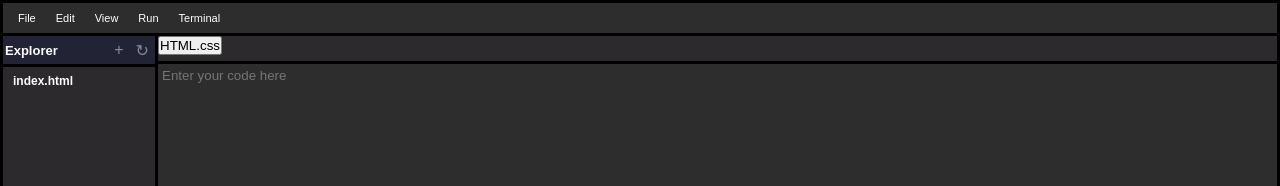
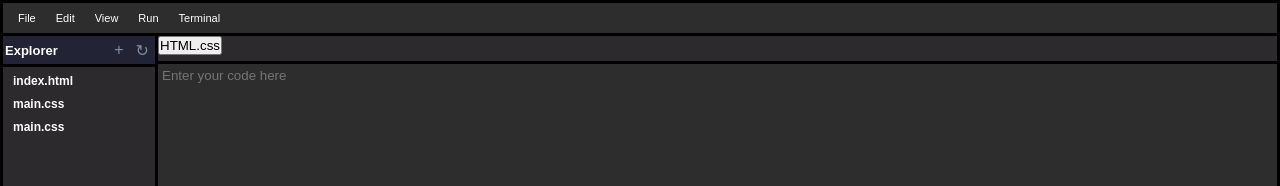
Before and after one commit to omanshchoudhary/Code-Editor, a plain HTML site: page public/index.html in a window 1280 px wide. Shown: the top 186 px of the page. Drawn offline with Linux system fonts and the light colour scheme; files whose address does not match are found by name.

Commit message:
Add js in file tree

```diff
--- a/public/index.html
+++ b/public/index.html
@@ -30,7 +30,7 @@
           </div>
         </div>
 
-        <div class="file-tree">
+        <div class="file-tree js-file-tree">
           <div class="file-item">index.html</div>
         </div>
       </div>
@@ -59,5 +59,7 @@
 
     <div class="footer">
     </div>
+
+    <script type="module" src="../src/scripts/file-tree.js"></script>
   </body>
 </html>
--- a/src/scripts/data/file-items.js
+++ b/src/scripts/data/file-items.js
@@ -1,4 +1,4 @@
-const files=[
+export const files=[
     {
         id:1,
         name: 'index',
@@ -12,5 +12,12 @@ const files=[
         extension: 'css',
         status: true
 
+    },
+    {
+        id:2,
+        name: 'main',
+        extension: 'css',
+        status: true
+
     }
 ];
--- /dev/null
+++ b/src/scripts/file-tree.js
@@ -0,0 +1,13 @@
+import { files } from "./data/file-items.js";
+
+function render(files){
+    let html=``;
+    const fileTree= document.querySelector('.js-file-tree');
+
+    files.forEach((file)=>{
+        html+=`<div class="file-item">${file.name}.${file.extension}</div>`
+    })
+    fileTree.innerHTML=html;
+}
+
+render(files);
```
